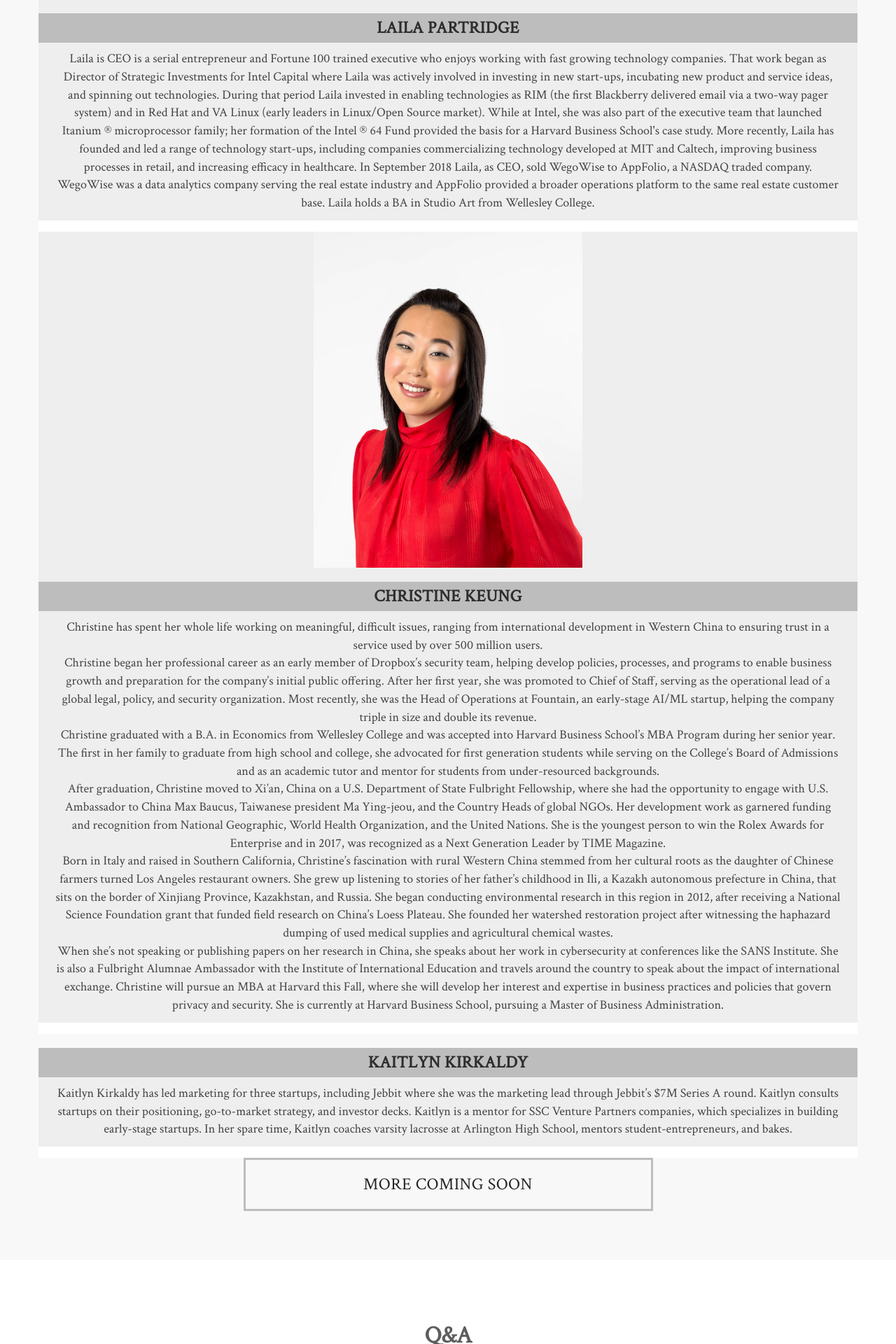
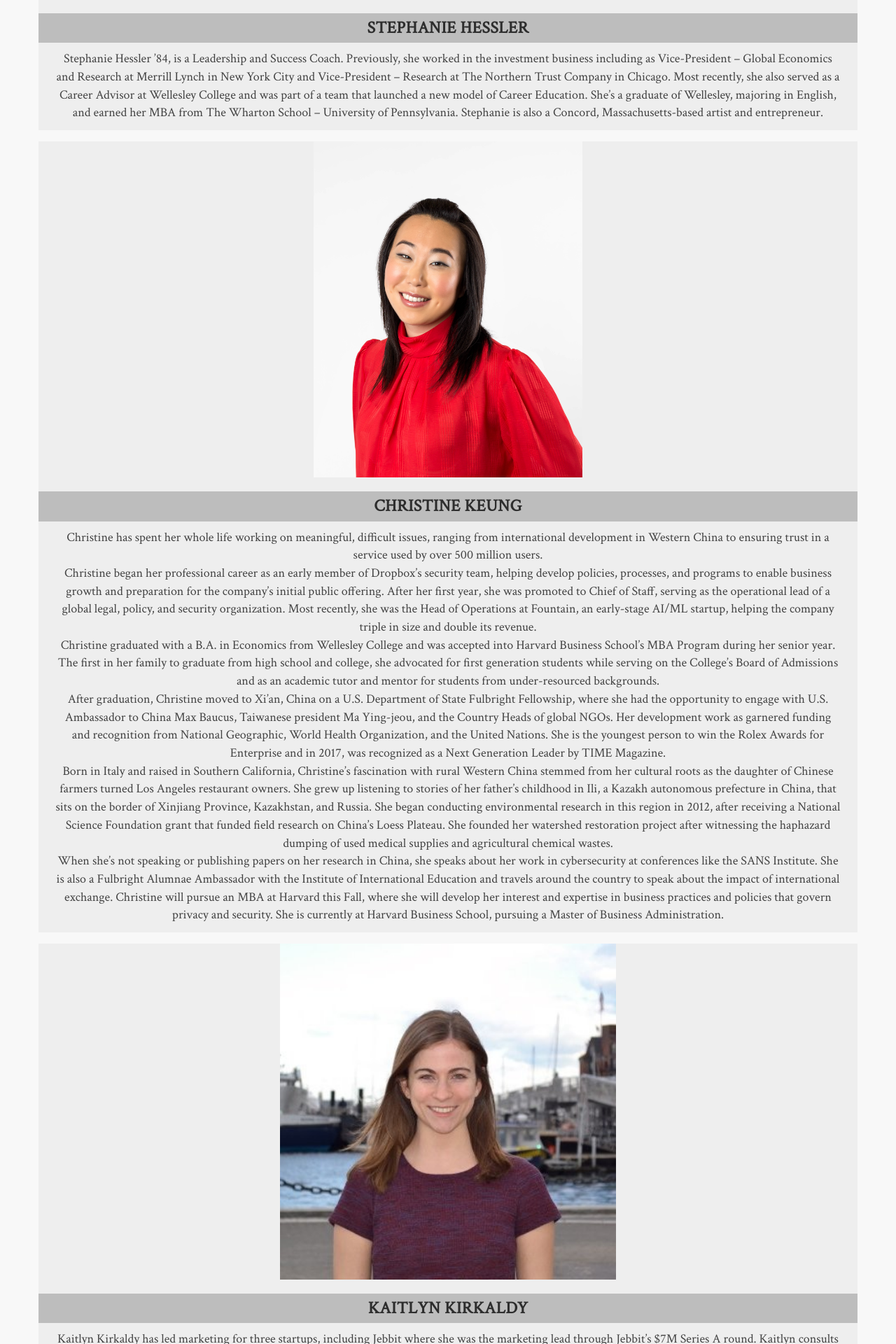
Before and after one commit to yunaganyh/weStartStartupWeekend, a PHP site: page / in a window 1280 px wide. Shown: the part 3421-5341 px from the top of the page at 70% size. Run offline with PHP 8.4, Linux system fonts and the light colour scheme; some libraries are stand-ins or nearby versions.

Commit message:
add stephanie

```diff
--- a/css/style.css
+++ b/css/style.css
@@ -654,7 +654,7 @@ section#mentor {
 	background: #EEEEEE;
 	border-bottom-width: 16px;
 	border-bottom-style: solid;
-	border-bottom-color: #FFFFFF;
+	border-bottom-color: #f8f8f8;
 }
 
 .mentor-item h3 {
--- a/home.html
+++ b/home.html
@@ -228,36 +228,25 @@
 					</div>
 				</div>
 			</div>
+
+			<!-- Mentor block -->
 			<div class="row">
 				<div>
 					<div class="mentor-item">
 						<div>
-							<img src="images/laila.jpg" alt="author" height=480px>
+							<img src="images/stephanie.jpg" alt="author" height=480px>
 						</div>
 						<div>
-							<h3>Laila Partridge</h3>
-							<div class="mentor-background"> Laila is CEO is a serial entrepreneur and Fortune 100 trained executive who enjoys
-							working with fast growing technology companies. That work began as Director of
-							Strategic Investments for Intel Capital where Laila was actively involved in investing in
-							new start-ups, incubating new product and service ideas, and spinning out technologies.
-							During that period Laila invested in enabling technologies as RIM (the first Blackberry
-							delivered email via a two-way pager system) and in Red Hat and VA Linux (early leaders
-							in Linux/Open Source market). While at Intel, she was also part of the executive team
-							that launched Itanium ® microprocessor family; her formation of the Intel ® 64 Fund
-							provided the basis for a Harvard Business School&#39;s case study. More recently, Laila has
-							founded and led a range of technology start-ups, including companies commercializing
-							technology developed at MIT and Caltech, improving business processes in retail, and
-							increasing efficacy in healthcare. In September 2018 Laila, as CEO, sold WegoWise to
-							AppFolio, a NASDAQ traded company. WegoWise was a data analytics company
-							serving the real estate industry and AppFolio provided a broader operations platform to
-							the same real estate customer base. Laila holds a BA in Studio Art from Wellesley
-							College.
+							<h3>Stephanie Hessler</h3>
+							<div class="mentor-background"> Stephanie Hessler ’84, is a Leadership and Success Coach.  Previously, she worked in the investment business including as Vice-President – Global Economics and Research at Merrill Lynch in New York City and Vice-President – Research at The Northern Trust Company in Chicago.  Most recently, she also served as a Career Advisor at Wellesley College and was part of a team that launched a new model of Career Education.  She’s a graduate of Wellesley, majoring in English, and earned her MBA from The Wharton School – University of Pennsylvania. Stephanie is also a Concord, Massachusetts-based artist and entrepreneur.
 							</div>
 						</div>
 					</div>
 				</div>
 			</div>
+			<!-- End of mentor block -->
 
+			<!-- Mentor block -->
 			<div class="row">
 				<div >
 					<div class="mentor-item">
@@ -307,11 +296,16 @@ Administration.
 					</div>
 				</div>
 			</div>
+			<!-- End of mentor block -->
 
+			<!-- Mentor block -->
 			<div class="row">
 				<div >
 					<div class="mentor-item">
 						<div>
+							<div>
+							<img src="images/kaitlyn.jpeg" alt="author" height=480px>
+						</div>
 							<h3>Kaitlyn Kirkaldy</h3>
 							<div class="mentor-background">
 								Kaitlyn Kirkaldy has led marketing for three startups, including Jebbit where she was the marketing lead through Jebbit’s $7M Series A round. Kaitlyn consults startups on their positioning, go-to-market strategy, and investor decks. Kaitlyn is a mentor for SSC Venture Partners companies, which specializes in building early-stage startups. In her spare time, Kaitlyn coaches varsity lacrosse at Arlington High School, mentors student-entrepreneurs, and bakes.
@@ -320,6 +314,39 @@ Administration.
 					</div>
 				</div>
 			</div>
+			<!-- End of mentor block -->
+
+			<!-- Mentor block -->
+			<div class="row">
+				<div>
+					<div class="mentor-item">
+						<div>
+							<img src="images/laila.jpg" alt="author" height=480px>
+						</div>
+						<div>
+							<h3>Laila Partridge</h3>
+							<div class="mentor-background"> Laila is CEO is a serial entrepreneur and Fortune 100 trained executive who enjoys
+							working with fast growing technology companies. That work began as Director of
+							Strategic Investments for Intel Capital where Laila was actively involved in investing in
+							new start-ups, incubating new product and service ideas, and spinning out technologies.
+							During that period Laila invested in enabling technologies as RIM (the first Blackberry
+							delivered email via a two-way pager system) and in Red Hat and VA Linux (early leaders
+							in Linux/Open Source market). While at Intel, she was also part of the executive team
+							that launched Itanium ® microprocessor family; her formation of the Intel ® 64 Fund
+							provided the basis for a Harvard Business School&#39;s case study. More recently, Laila has
+							founded and led a range of technology start-ups, including companies commercializing
+							technology developed at MIT and Caltech, improving business processes in retail, and
+							increasing efficacy in healthcare. In September 2018 Laila, as CEO, sold WegoWise to
+							AppFolio, a NASDAQ traded company. WegoWise was a data analytics company
+							serving the real estate industry and AppFolio provided a broader operations platform to
+							the same real estate customer base. Laila holds a BA in Studio Art from Wellesley
+							College.
+							</div>
+						</div>
+					</div>
+				</div>
+			</div>
+			<!-- End of mentor block -->
 
 			<div class="row">
 				<div class="announcement">
```
Also changed, not shown: images/kaitlyn.jpeg (added), images/stephanie.jpg (added).
